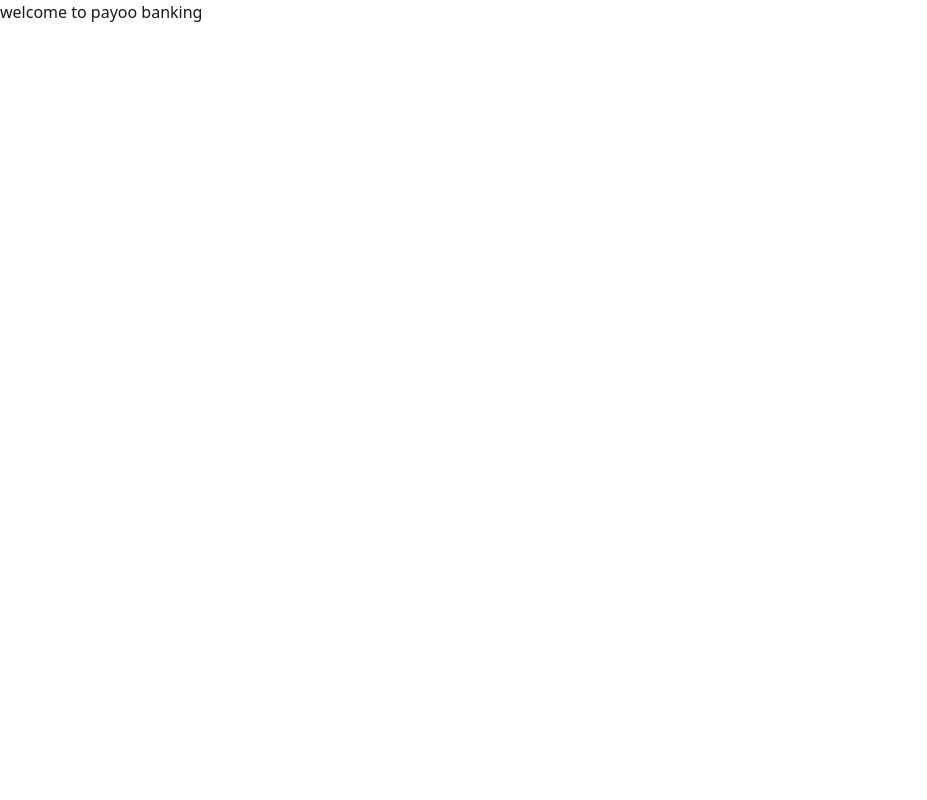
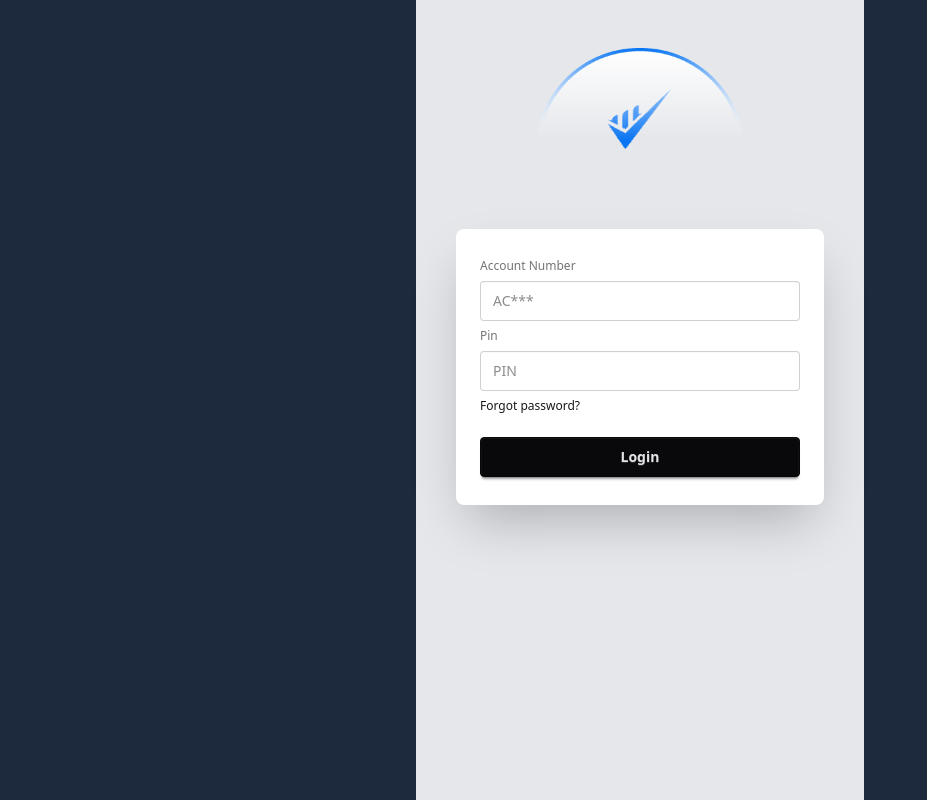
Before and after one commit to Mahim420/payoo-mfs-banking, a plain HTML site: page index.html in a window 1280 px wide. Shown: the whole page, without its empty margins (0-927 px from the left). Drawn offline with nearby package versions, Linux system fonts and the light colour scheme.

Commit message:
Added login file and Javascripts

```diff
--- a/index.html
+++ b/index.html
@@ -12,7 +12,36 @@
 </head>
 
 <body>
-    <h1>welcome to payoo banking</h1>
+    <main class=" bg-slate-800">
+        <section class=" max-w-md bg-gray-200 min-h-screen mx-auto p-6">
+            <div class="flex justify-center items-center mt-6">
+                <div class="flex justify-center items-center w-9/12 mt-10 relative">
+                    <img class=" absolute w-52" src="./assets/bg.png" alt="">
+                    <img class="w-16 mb-16" src="./assets/Group.png" alt="">
+                </div>
+            </div>
+
+            <!-- Login Form -->
+            <div class="hero-content">
+                <div class="card bg-base-100 w-full max-w-sm shrink-0 shadow-2xl">
+                    <div class="card-body">
+                        <fieldset class="fieldset">
+                            <label class="label">Account Number</label>
+                            <input type="email" class="input" placeholder="AC***" />
+                            <label class="label">Pin</label>
+                            <input type="text" class="input" placeholder="PIN" />
+                            <div><a class="link link-hover">Forgot password?</a></div>
+                            <button id="login-btn" class="btn btn-neutral mt-4">Login</button>
+                        </fieldset>
+                    </div>
+                </div>
+            </div>
+        </section>
+    </main>
+
+
+    <!-- Scripts File -->
+    <script src="./scripts/login.js"></script>
 </body>
 
 </html>
--- /dev/null
+++ b/scripts/login.js
@@ -0,0 +1 @@
+console.log("File connected")
```
